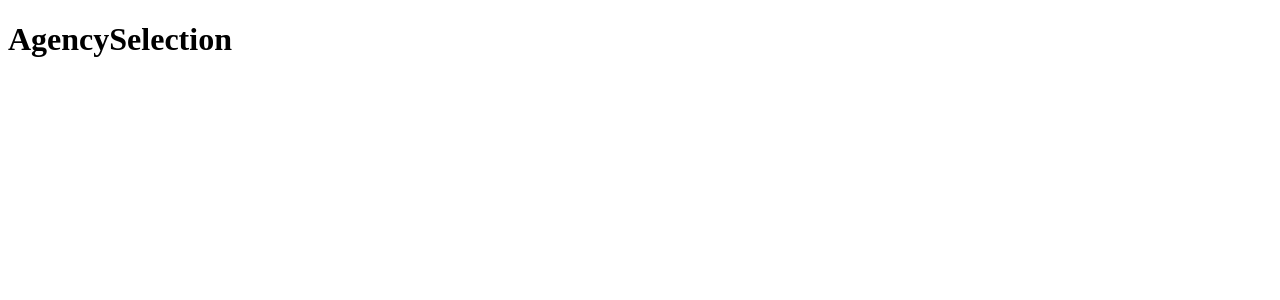
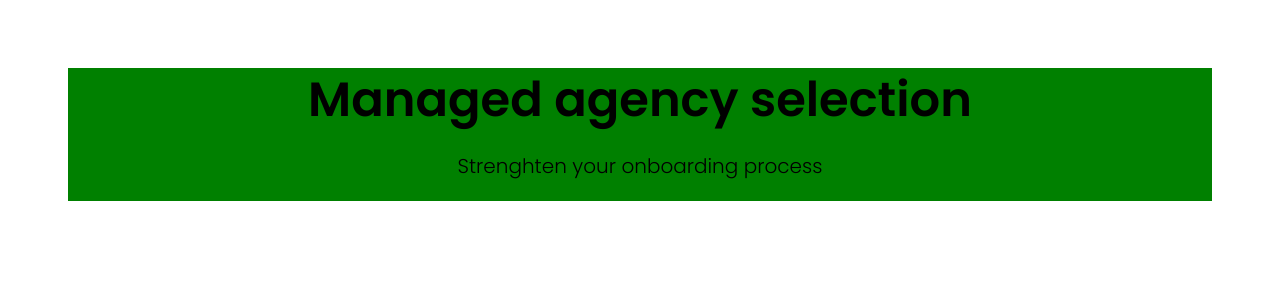
Before and after one commit to KIvanovvv/Assignment-NextJS, a Next.js app: page /selection in a window 1280 px wide. Shown: the top 300 px of the page. Built offline with nearby package versions, Linux system fonts and the light colour scheme.

Commit message:
Adding CustomMainContainer in components/Containers

```diff
--- a/collections/Card/Card.jsx
+++ b/collections/Card/Card.jsx
@@ -1 +1,7 @@
 // The Card to be exported goes here
+
+import { StyledTextContainer } from "./elements.jsx";
+
+export const Card = ({ children }) => {
+  return <StyledTextContainer>{children}</StyledTextContainer>;
+};
--- a/collections/Card/elements.jsx
+++ b/collections/Card/elements.jsx
@@ -1 +1,14 @@
 // Styled elements for the Card go here
+import styled from "styled-components";
+
+export const StyledTextContainer = styled(({ ...props }) => <div {...props} />)`
+  width: 100%;
+  height: 100vh;
+  position: absolute;
+  background-image: url("../../resources/video.png");
+
+  background-position: center;
+  background-repeat: no-repeat;
+  background-size: cover;
+  overflow: hidden;
+`;
--- /dev/null
+++ b/components/Containers/CustomMainContainer/CustomMainContainer.jsx
@@ -0,0 +1,5 @@
+import { StyledCustomMainContainer } from "./elements.jsx";
+
+export const CustomMainContainer = ({ ...props }) => {
+  return <StyledCustomMainContainer {...props} />
+};
--- /dev/null
+++ b/components/Containers/CustomMainContainer/elements.jsx
@@ -0,0 +1,10 @@
+import styled from "styled-components";
+
+export const StyledCustomMainContainer = styled(({ ...props }) => (
+  <div {...props} />
+))`
+  width: 100%;
+  height: auto;
+  background-color: red;
+  margin: 60px;
+`;
--- /dev/null
+++ b/components/Containers/CustomMainContainer/index.js
@@ -0,0 +1 @@
+export * from "./CustomMainContainer"
--- a/components/Containers/index.js
+++ b/components/Containers/index.js
@@ -1 +1,2 @@
 export * from "./SectionContainer";
+export * from "./CustomMainContainer";
--- a/pages/selection/index.js
+++ b/pages/selection/index.js
@@ -1,10 +1,31 @@
 import { AgencySelection } from "../../sections";
+import { Card } from "../../collections";
 
-const agencySelectionProps = {};
+const agencySelectionProps = {
+  title: "Managed agency selection",
+  subTitle: "Strenghten your onboarding process",
+  image: {
+    src: "../../resources/video.png",
+    alt: "",
+    width: 1000,
+    height: 1680,
+  },
+};
+
+const divStyles = {
+  overflow: "hidden",
+  display: "flex",
+};
 
 export default function Selection() {
   return (
-    <div>
+    <div
+      style={{
+        overflow: "hidden",
+        display: "flex",
+        height: "100%",
+      }}
+    >
       <AgencySelection {...agencySelectionProps} />
     </div>
   );
--- a/sections/AgencySelection/AgencySelection.jsx
+++ b/sections/AgencySelection/AgencySelection.jsx
@@ -1,5 +1,21 @@
 import Image from "next/image";
+import {
+  StyledContainer,
+  StyledTitle,
+  StyledDescription,
+  StyledTextContainer,
+  StyledImageContainer,
+  StyledCustomMainContainer,
+} from "./elements.jsx";
 
-export const AgencySelection = () => {
-  return <h1>AgencySelection</h1>;
+export const AgencySelection = ({ title, subTitle, image }) => {
+  console.log(image);
+  return (
+    <StyledCustomMainContainer>
+      <StyledTextContainer>
+        <StyledTitle>{title}</StyledTitle>
+        <StyledDescription>{subTitle}</StyledDescription>
+      </StyledTextContainer>
+    </StyledCustomMainContainer>
+  );
 };
--- a/sections/AgencySelection/elements.jsx
+++ b/sections/AgencySelection/elements.jsx
@@ -0,0 +1,62 @@
+import styled from "styled-components";
+import bg from "../../resources/background.png";
+import {
+  Button,
+  SectionContainer,
+  SectionBigHeading,
+  SectionSubheading,
+} from "~/components";
+import { CustomMainContainer } from "../../components/Containers";
+
+export const StyledCustomMainContainer = styled(({ ...props }) => (
+  <CustomMainContainer {...props} />
+))``;
+
+export const StyledTitle = styled((props) => <SectionBigHeading {...props} />)`
+  margin: 0;
+  padding: 0;
+  color: black;
+`;
+
+export const StyledDescription = styled((props) => (
+  <SectionSubheading {...props} />
+))`
+  padding: 0;
+`;
+
+export const StyledTextContainer = styled(({ ...props }) => <div {...props} />)`
+  color: black;
+  display: flex;
+  flex-direction: column;
+  align-items: center;
+  justify-content: center;
+  width: 100%;
+
+  background-color: green;
+  font-family: sans-serif;
+`;
+
+// export const StyledImageContainer = styled(({ ...props }) => (
+//   <div {...props} />
+// ))`
+//   width: 800px;
+//   height: 400px;
+//   positon: absolute;
+
+//   background-image: url(${bg.src});
+//   background-size: cover;
+//   background-position: center;
+//   background-repeat: no-repeat;
+//   margin-top: 10%;
+//   margin-left: 20%;
+//   z-index: -1;
+// `;
+
+// export const StyledImageContainer = styled.div`
+//   width: 1000px;
+//   height: 500px;
+//   background-image: url(${bg.src});
+//   background-size: cover;
+//   background-position: center;
+//   background-repeat: no-repeat;
+// `;
--- a/styles/globals.css
+++ b/styles/globals.css
@@ -2,8 +2,8 @@ html,
 body {
   padding: 0;
   margin: 0;
-  font-family: Poppins, -apple-system, BlinkMacSystemFont, Segoe UI, Roboto, Oxygen, Ubuntu, Cantarell, Fira Sans,
-    Droid Sans, Helvetica Neue, sans-serif;
+  font-family: Poppins, -apple-system, BlinkMacSystemFont, Segoe UI, Roboto,
+    Oxygen, Ubuntu, Cantarell, Fira Sans, Droid Sans, Helvetica Neue, sans-serif;
 }
 
 a {
```
